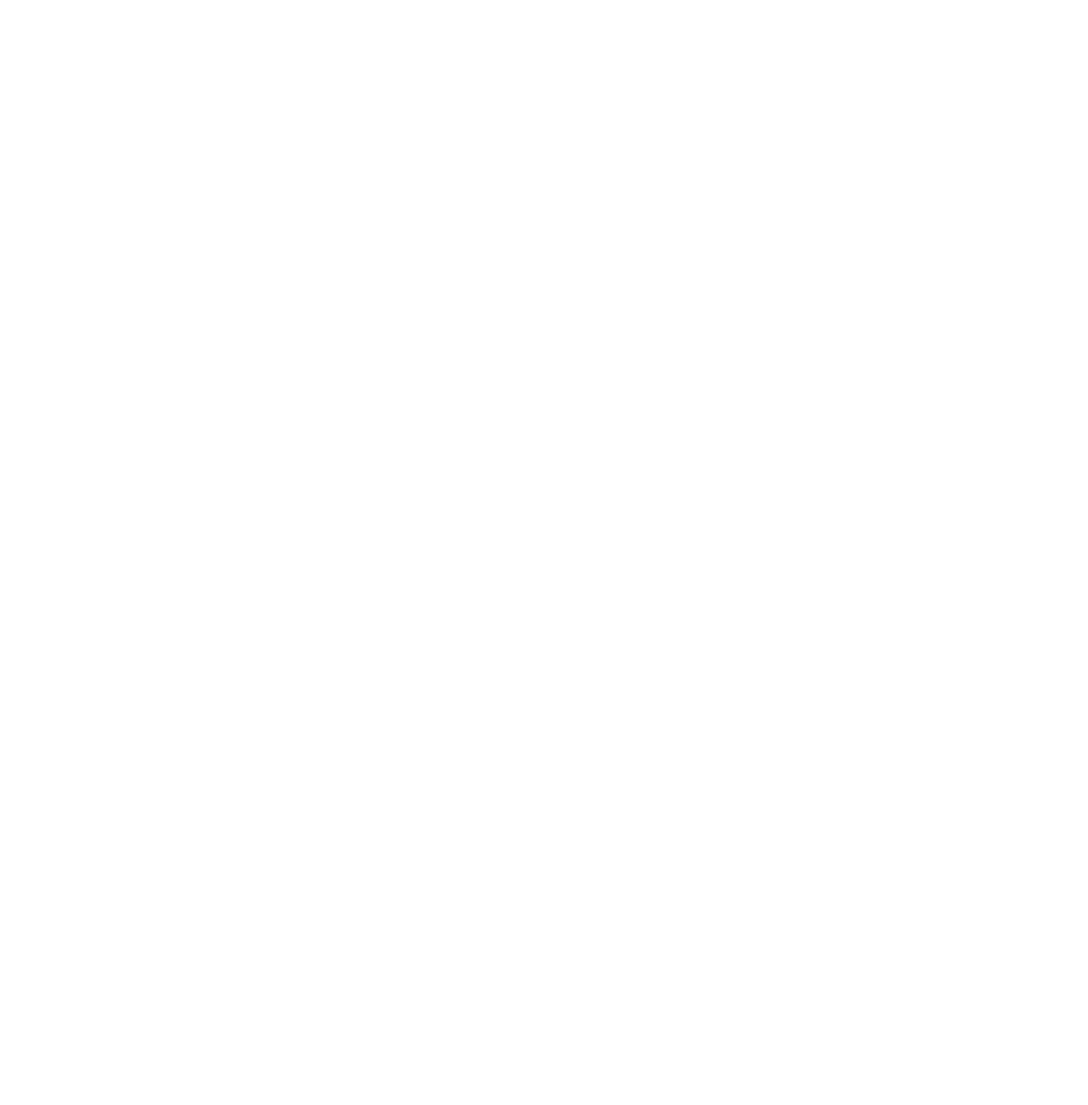
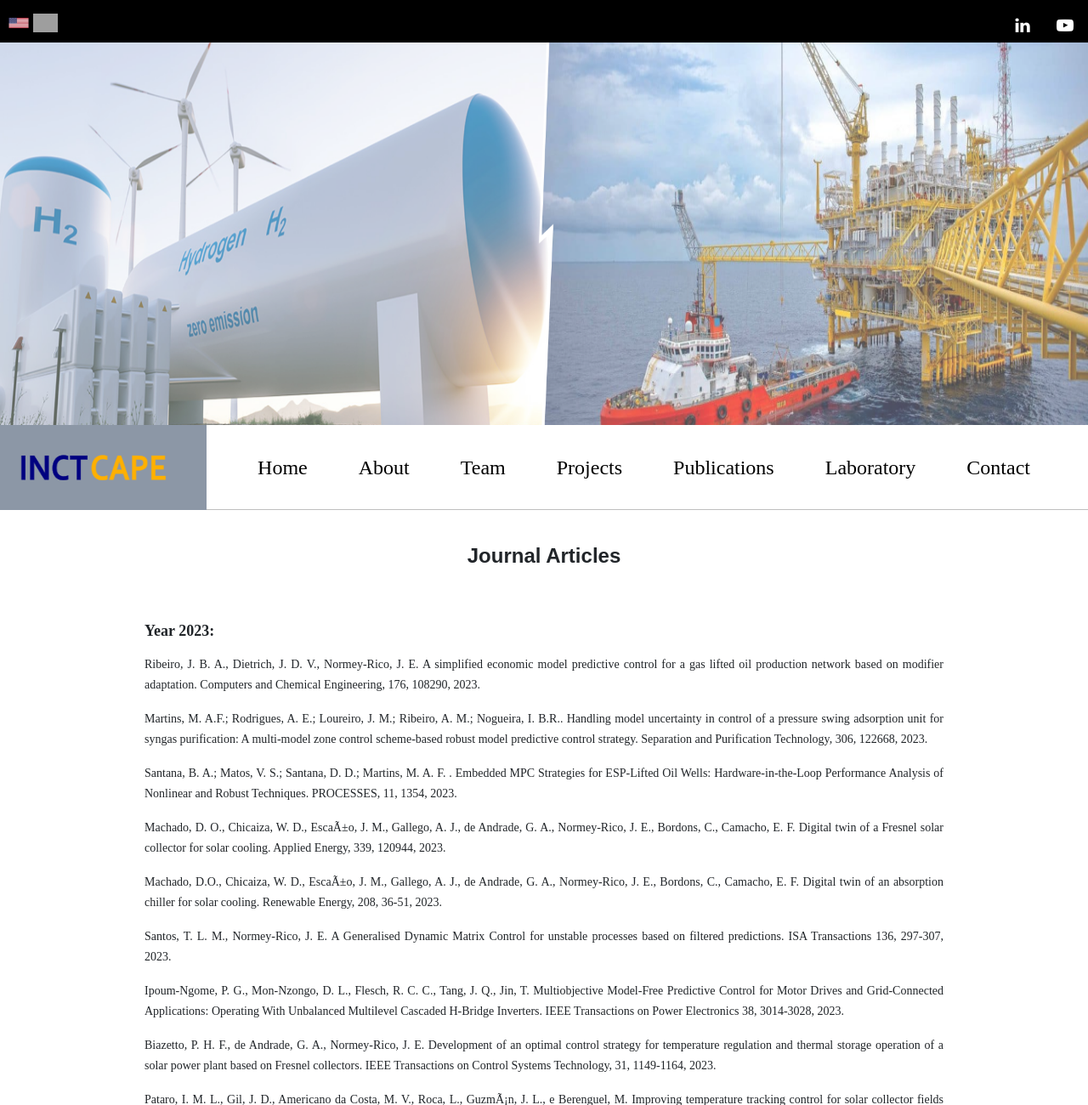
Before and after one commit to nicolasmelo16/INCTCAPE, a plain HTML site: page V3/producao_revista-english.html in a window 1280 px wide. Shown: the top 1300 px of the page at 85% size. Before the commit the page ends 800 px from the top, so only its background shows below. Drawn offline with nearby package versions, Linux system fonts and the light colour scheme; grey boxes are pictures that could not be loaded.

Commit message:
Versão Inglês - Versão Final da versão em inglês do site

```diff
--- a/V3/producao-english.html
+++ b/V3/producao-english.html
@@ -0,0 +1,59 @@
+<!doctype html>
+<html>
+<head>
+<meta http-equiv="Content-Type" content="text/html; charset=ISO-8859-1" />
+	<link rel="stylesheet" href="https://cdnjs.cloudflare.com/ajax/libs/font-awesome/4.7.0/css/font-awesome.min.css">
+	<link href="css/reset.css" rel="stylesheet" type="text/css">
+	<meta name="viewport" content="width=device-width, initial-scale=1.0">
+	<link rel="stylesheet" href="https://cdn.jsdelivr.net/npm/bootstrap@4.4.1/dist/css/bootstrap.min.css" integrity="sha384-Vkoo8x4CGsO3+Hhxv8T/Q5PaXtkKtu6ug5TOeNV6gBiFeWPGFN9MuhOf23Q9Ifjh" crossorigin="anonymous">
+	<title>INCT-CAPE | Instituto Nacional de Ci&ecirc;ncia e Tecnologia Controle e Automa&ccedil;&atilde;o de Processos de Energia</title>
+	<link href="css/estilo.css" rel="stylesheet" type="text/css">
+</head>
+
+<body>
+<nav>
+  <div class="flags">
+    <a href="producao-english.html" title="English">
+      <img src="imagens/flag_usa.png" alt="English" class="flag-icon-usa">
+    </a>
+    <img src="imagens/flag_esp.png" alt="Español" class="flag-icon-esp">
+  </div>
+  <div class="social-icons">
+    <a href="https://www.linkedin.com/company/inctenergia" class="fa fa-linkedin"></a>
+    <a href="https://www.youtube.com/channel/UCYDOyIfpSJVdsFsTzdI3BLw" class="fa fa-youtube-play"></a>
+  </div>
+  </nav>
+	<figenergia> <img src="imagens/identidadesite.png" width="100%" height="450px" alt=""/></figenergia>
+<div class="heading">
+  	<div class="logo"><img src="imagens/logo.png" width="200" height="40" alt=""/></div>
+	<div class="menu">
+		<ul>
+			<li><a href="index-english.html" >Home</a></li>
+			<li><a href="sobre-english.html" >About</a></li>
+			<li><a href="equipe-english.html" >Team</a></li>
+			<li><a href="projetos-english.html">Projects</a></li>
+			<div class="dropdown">
+  		<button class="dropbtn"><a>Produ&ccedil;&atilde;o </a></button>
+  		<div class="dropdown-content">
+    		<a href="producao_revista-english.html"><font size="+0">Jornal Article</font></a>
+			<a href="producao_congresso-english.html"><font size="+0">Conference papers</font></a>
+    		<a href="producao_relatorios-english.html"><font size="+0">Reports</font></a>
+  		</div>
+	  </div>
+			<li><a href="laboratorio-english.html">Laborat&oacute;rio</a></li>
+			<li><a href="contato-english.html">Contato</a></li>
+		</ul>
+	</div>
+	<div class="emptyblock"></div>
+</div>
+<div id="maincontent5">
+	<div class="titprod">
+    	<h1>Relat&oacute;rios</h1>
+  	</div>
+  <div class="prodtexto">
+  </div>
+</div>
+<footer> &copy; <script>document.write(new Date().getFullYear())</script> Instituto Nacional de Ci&ecirc;ncia e Tecnologia Controle e Automa&ccedil;&atilde;o de Processos de Energia. Todos os direitos reservados.
+</footer>
+</body>
+</html>
--- a/V3/producao_revista-english.html
+++ b/V3/producao_revista-english.html
@@ -0,0 +1,72 @@
+<!doctype html>
+<html>
+<head>
+	<meta http-equiv="Content-Type" content="text/html; charset=ISO-8859-1" />
+	<link rel="stylesheet" href="https://cdnjs.cloudflare.com/ajax/libs/font-awesome/4.7.0/css/font-awesome.min.css">
+	<link href="css/reset.css" rel="stylesheet" type="text/css">
+	<meta name="viewport" content="width=device-width, initial-scale=1.0">
+	<link rel="stylesheet" href="https://cdn.jsdelivr.net/npm/bootstrap@4.4.1/dist/css/bootstrap.min.css" integrity="sha384-Vkoo8x4CGsO3+Hhxv8T/Q5PaXtkKtu6ug5TOeNV6gBiFeWPGFN9MuhOf23Q9Ifjh" crossorigin="anonymous">
+	<title>INCT-CAPE | National Institute of Science and Technology for Process Control and Automation in Energy Systems</title>
+	<link href="css/estilo.css" rel="stylesheet" type="text/css">
+</head>
+
+<body>
+<nav>
+  <div class="flags">
+    <a href="producao_revista-english.html" title="English">
+      <img src="imagens/flag_usa.png" alt="English" class="flag-icon-usa">
+    </a>
+    <img src="imagens/flag_esp.png" alt="Español" class="flag-icon-esp">
+  </div>
+  <div class="social-icons">
+    <a href="https://www.linkedin.com/company/inctenergia" class="fa fa-linkedin"></a>
+    <a href="https://www.youtube.com/channel/UCYDOyIfpSJVdsFsTzdI3BLw" class="fa fa-youtube-play"></a>
+  </div>
+</nav>
+<figenergia> <img src="imagens/identidadesite.png" width="100%" height="450px" alt=""/></figenergia>
+<div class="heading">
+  	<div class="logo"><img src="imagens/logo.png" width="200" height="40" alt=""/></div>
+	<div class="menu">
+    <ul>
+      <li><a href="index-english.html">Home</a></li>
+      <li><a href="sobre-english.html">About</a></li>
+      <li><a href="equipe-english.html">Team</a></li>
+      <li><a href="projetos-english.html">Projects</a></li>
+	  <div class="dropdown">
+  		<button class="dropbtn"><a class="active">Publications </a></button>
+  		<div class="dropdown-content">
+    		<a href="producao_revista-english.html"><font size="+0">Journal articles</font></a>
+			<a href="producao_congresso-english.html"><font size="+0">Conference papers</font></a>
+    		<a href="producao_relatorios-english.html"><font size="+0">Reports</font></a>
+  		</div>
+	  </div>
+		<li><a href="laboratorio-english.html">Laboratory</a></li>
+      <li><a href="contato-english.html">Contact</a></li>
+    </ul>
+  </div>
+	<div class="emptyblock"></div>
+</div>
+<div id="maincontent5">
+	<div class="titprod">
+    	<h1>Journal Articles</h1>
+  	</div>
+  <div class="prodtextorevista" style="font-size:14px;">
+	<font size="+1"><b><p>Year 2023:</p></b></font>
+
+	<p>Ribeiro, J. B. A.,  Dietrich, J. D. V., Normey-Rico, J. E. A simplified economic model predictive control for a gas lifted oil production network based on modifier adaptation. Computers and Chemical Engineering, 176, 108290, 2023.</p>
+
+	<p>Martins, M. A.F.; Rodrigues, A. E.; Loureiro, J. M.; Ribeiro, A. M.; Nogueira, I. B.R.. Handling model uncertainty in control of a pressure swing adsorption unit for syngas purification: A multi-model zone control scheme-based robust model predictive control strategy. Separation and Purification Technology,  306,  122668, 2023.</p>
+
+	<p>Santana, B. A.; Matos, V. S.; Santana, D. D.; Martins, M. A. F. . Embedded MPC Strategies for ESP-Lifted Oil Wells: Hardware-in-the-Loop Performance Analysis of Nonlinear and Robust Techniques. PROCESSES, 11, 1354, 2023.</p>
+
+	<p>Machado, D. O., Chicaiza, W. D., Escaño, J. M., Gallego, A. J., de Andrade, G. A., Normey-Rico, J. E., Bordons, C., Camacho, E. F. Digital twin of a Fresnel solar collector for solar cooling. Applied Energy, 339, 120944, 2023.</p>
+
+	<p>Machado, D.O., Chicaiza, W. D., Escaño, J. M., Gallego, A. J., de Andrade, G. A., Normey-Rico, J. E., Bordons, C., Camacho, E. F. Digital twin of an absorption chiller for solar cooling. Renewable Energy, 208, 36-51, 2023.</p>
+
+	<p>Santos, T. L. M., Normey-Rico, J. E. A Generalised Dynamic Matrix Control for unstable processes based on filtered predictions. ISA Transactions 136, 297-307, 2023.</p>
+
+	<p>Ipoum-Ngome, P. G., Mon-Nzongo, D. L., Flesch, R. C. C., Tang, J. Q., Jin, T. Multiobjective Model-Free Predictive Control for Motor Drives and Grid-Connected Applications: Operating With Unbalanced Multilevel Cascaded H-Bridge Inverters. IEEE Transactions on Power Electronics 38, 3014-3028, 2023.</p>
+
+	<p>Biazetto, P. H. F., de Andrade, G. A., Normey-Rico, J. E. Development of an optimal control strategy for temperature regulation and thermal storage operation of a solar power plant based on Fresnel collectors. IEEE Transactions on Control Systems Technology, 31, 1149-1164, 2023.</p>
+
+	<p>Pataro, I. M. L., Gil, J. D., Americano da Costa, M. V., Roca, L., Guzmán, J. L., e Berenguel, M. Improving temperature tracking control for solar collector fields based on reference feedforward, IEEE Transactions on Control Sy
```
Also changed, not shown: V3/contato-english.html (+1 -1 lines), V3/index-english.html (+1 -1 lines), V3/producao_congresso-english.html (+88 -0 lines), V3/producao_relatorios-english.html (+60 -0 lines).
